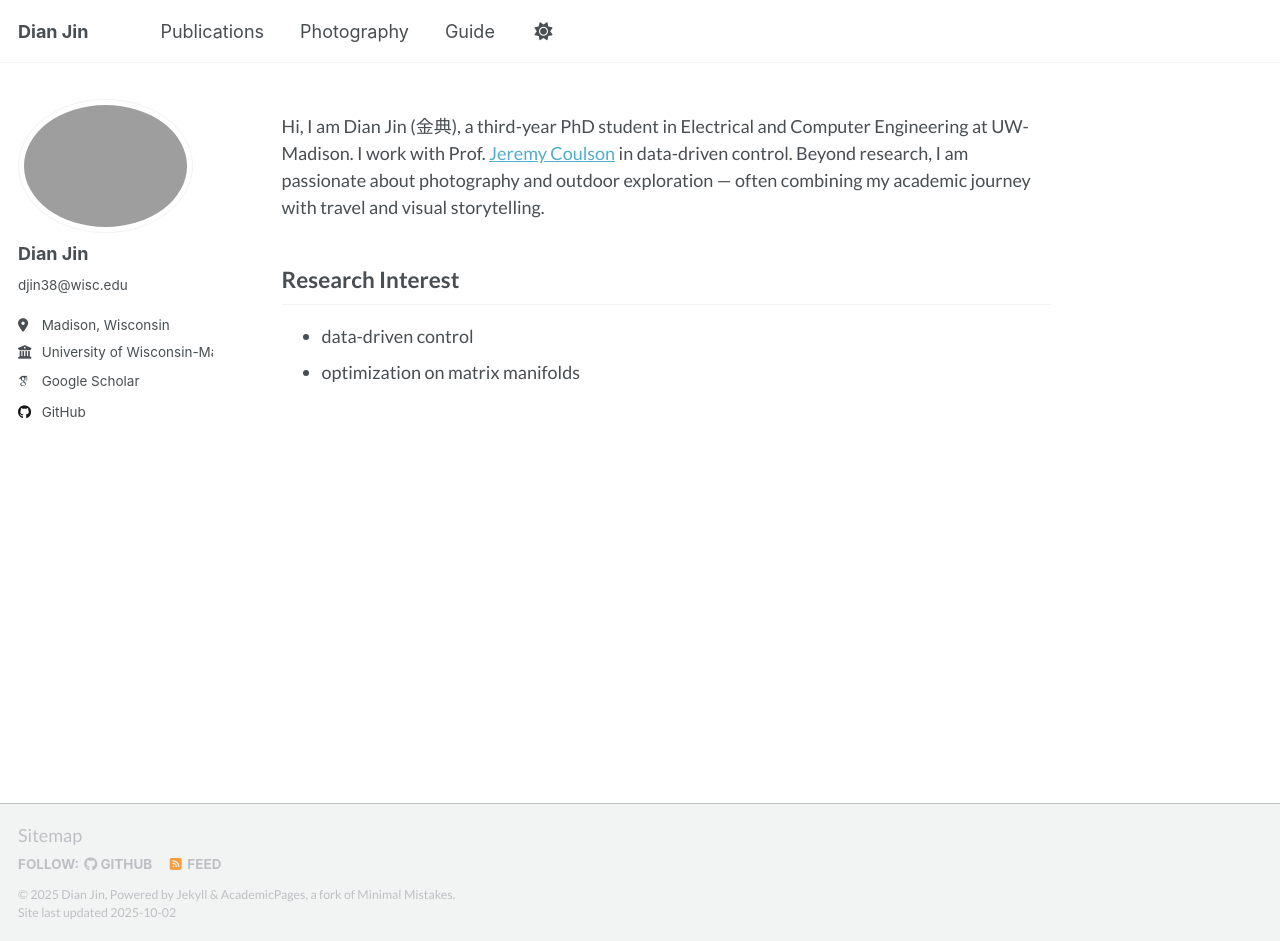
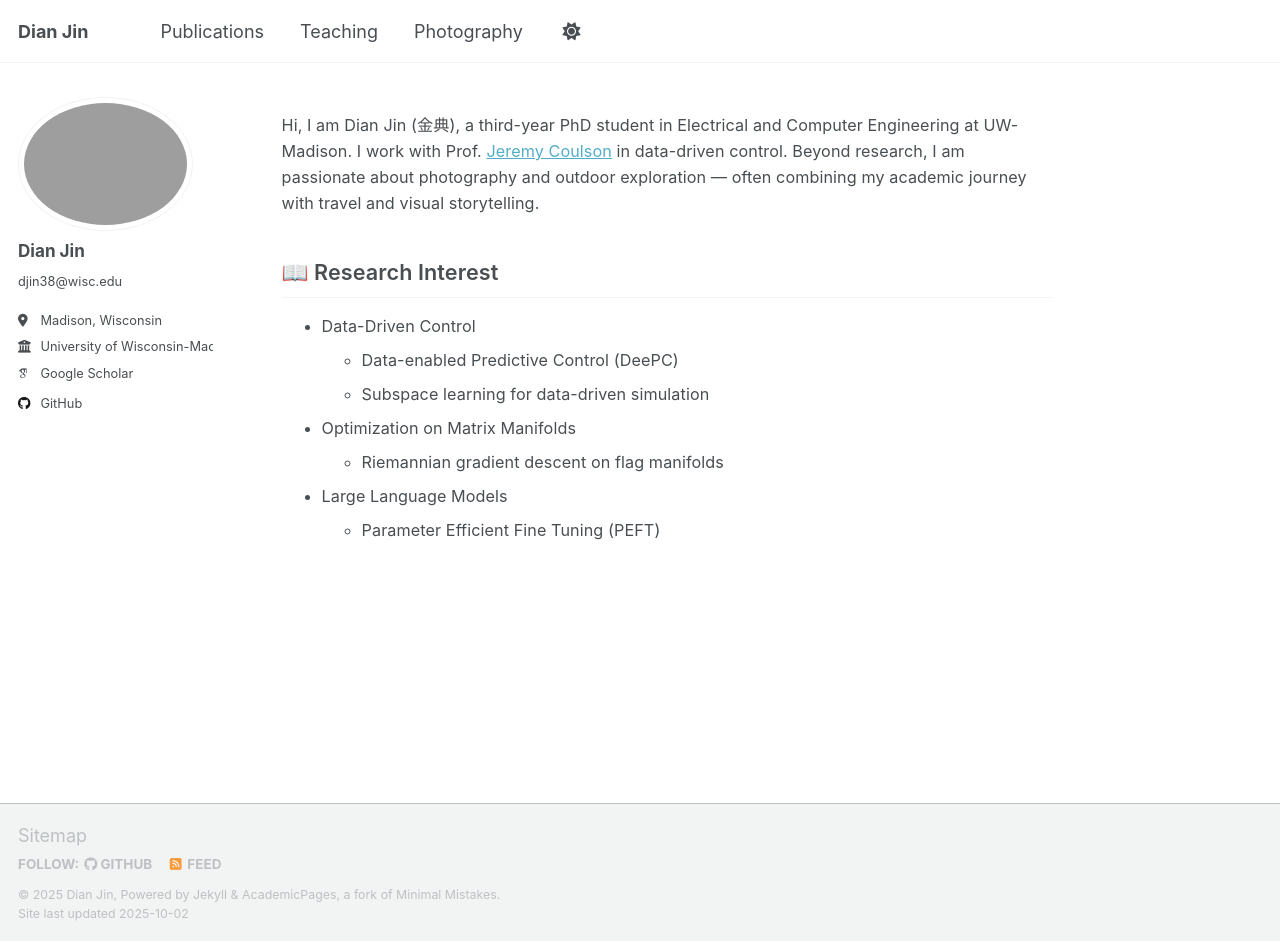
Before and after one commit to DianJin-Frederick/DianJin-Frederick.github.io, a Jekyll site: the page built from _pages/about.md, in a window 1280 px wide and 941 px high. Built offline with Jekyll 4.4.1, drawn with Linux system fonts in a browser that asks for light colours; some web fonts are replaced; a script that is not in the unit is left out.

Commit message:
Teaching.md, change fonts

```diff
--- a/_data/navigation.yml
+++ b/_data/navigation.yml
@@ -11,11 +11,15 @@
   - title: "Publications"
     url: /publications/
 
+  - title: "Teaching"
+    url: /teaching/
+
   # - title: "CV"
   #   url: /cv-json/
 
   - title: "Photography"
     url: /photography/
 
-  - title: "Guide"
-    url: /markdown/
+
+  # - title: "Guide"
+  #   url: /markdown/
--- a/_pages/about.md
+++ b/_pages/about.md
@@ -8,6 +8,11 @@
 ---
 Hi, I am Dian Jin (金典), a third-year PhD student in Electrical and Computer Engineering at UW-Madison. I work with Prof. [Jeremy Coulson](https://jeremycoulson.github.io/) in data-driven control. Beyond research, I am passionate about photography and outdoor exploration — often combining my academic journey with travel and visual storytelling.
 
-## Research Interest
-- data-driven control
-- optimization on matrix manifolds
+## 📖 Research Interest
+- Data-Driven Control
+  - Data-enabled Predictive Control (DeePC)
+  - Subspace learning for data-driven simulation
+- Optimization on Matrix Manifolds
+  - Riemannian gradient descent on flag manifolds
+- Large Language Models
+  - Parameter Efficient Fine Tuning (PEFT)
--- /dev/null
+++ b/_sass/_custom.scss
@@ -0,0 +1,22 @@
+/* === Custom main content font overrides === */
+.page__content {
+  font-size: 0.9rem;      /* ~17–18px, tweak as needed */
+  line-height: 1.6;
+  letter-spacing: 0.005em;
+}
+
+.page__content p,
+.page__content li {
+  font-size: 0.9rem;
+  line-height: 1.6;
+}
+
+.page__content h1 { font-size: 1.6rem; font-weight: 600; }
+.page__content h2 { font-size: 1.2rem; font-weight: 600; }
+.page__content h3 { font-size: 1.0rem; font-weight: 600; }
+
+/* Optional: keep sidebar small */
+.sidebar,
+.author__content {
+  font-size: 0.95rem;
+}
--- a/_sass/_themes.scss
+++ b/_sass/_themes.scss
@@ -7,7 +7,7 @@
    ========================================================================== */
 
 /* Used to set the size for <em> */
-$doc-font-size              : 12;
+$doc-font-size              : 16;
 
 /* Paragraph indention */
 $paragraph-indent           : false; // true, false (default)
@@ -34,14 +34,17 @@
 $type-size-2                : 1.953em;  // ~31.248px
 $type-size-3                : 1.563em;  // ~25.008px
 $type-size-4                : 1.25em;   // ~20px
-$type-size-5                : 1em;      // ~16px
+$type-size-5                : 1.0em;      // ~16px main body font size
 $type-size-6                : 0.75em;   // ~12px
 $type-size-7                : 0.6875em; // ~11px
 $type-size-8                : 0.625em;  // ~10px
 
-$global-font-family  : 'Lato', sans-serif;
-$header-font-family  : 'Lato', sans-serif;
-$caption-font-family : 'Lato', sans-serif;
+$global-font-family  : 'Inter', -apple-system, BlinkMacSystemFont, 'Segoe UI',
+                       'Helvetica Neue', Arial, sans-serif;
+$header-font-family  : 'Inter', -apple-system, BlinkMacSystemFont, 'Segoe UI',
+                       'Helvetica Neue', Arial, sans-serif;
+$caption-font-family : 'Inter', -apple-system, BlinkMacSystemFont, 'Segoe UI',
+                       'Helvetica Neue', Arial, sans-serif;
 
 /* ==========================================================================
    Breakpoints
--- a/assets/css/main.scss
+++ b/assets/css/main.scss
@@ -39,5 +39,7 @@
 
     "vendor/font-awesome/fontawesome",
     "vendor/font-awesome/solid",
-    "vendor/font-awesome/brands"
+    "vendor/font-awesome/brands",
+
+    "custom"
 ;
```
Also changed, not shown: _pages/teaching.html (deleted, +0 -12 lines), _pages/teaching.md (added, +16 -0 lines).
